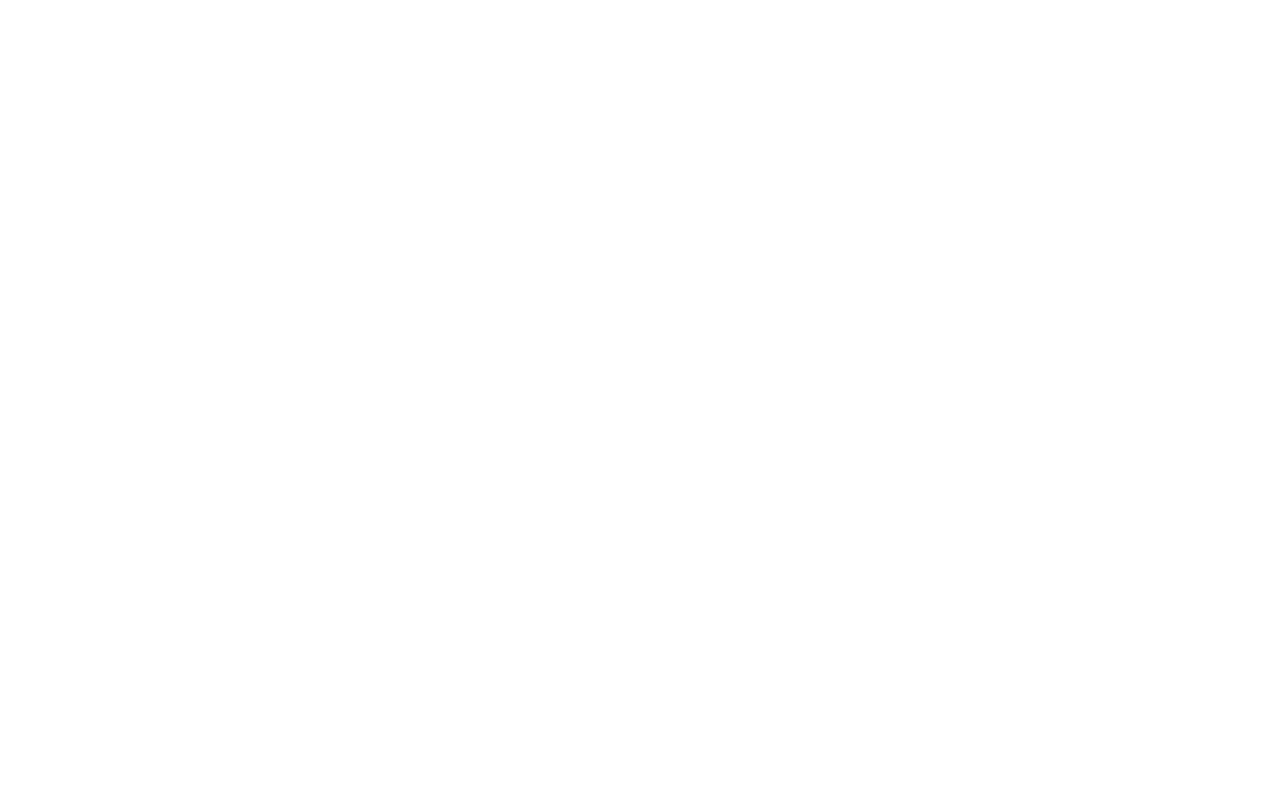
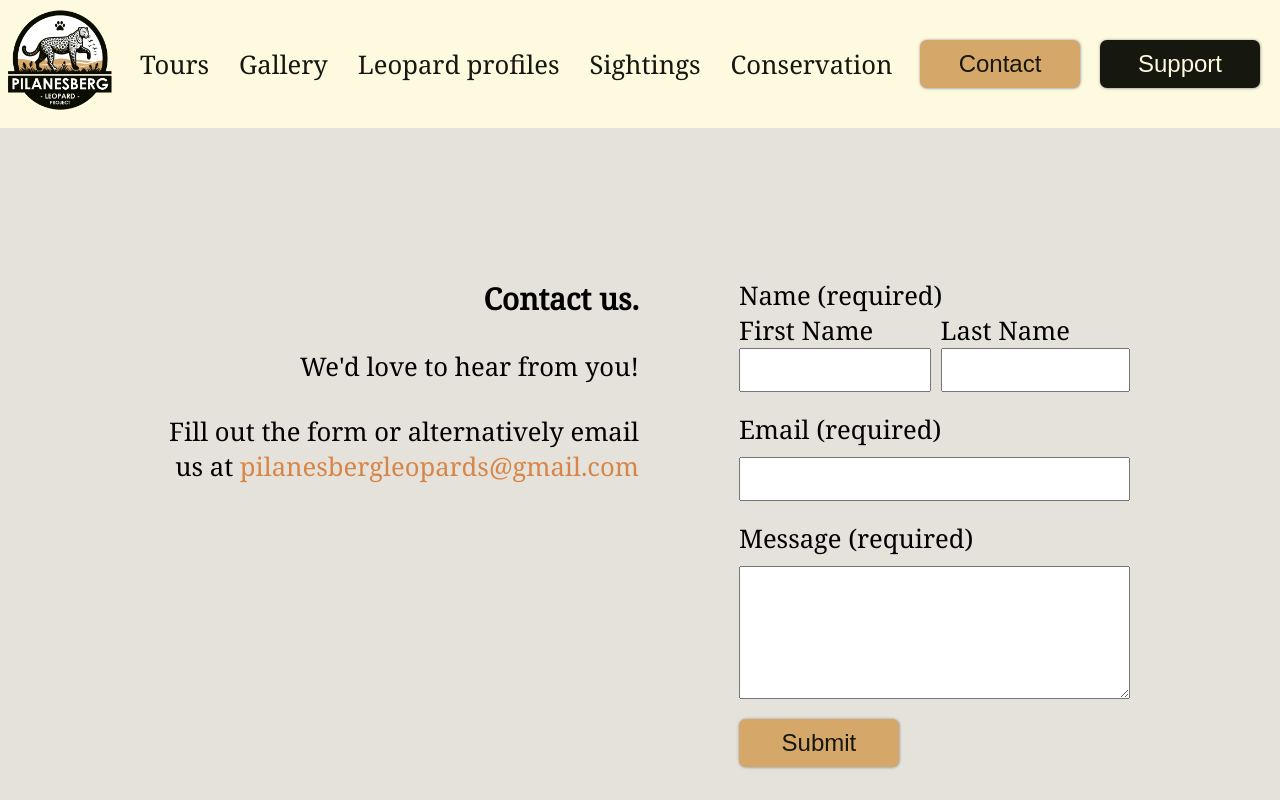
Before and after one commit to kyleabrahamse/pilanesberg-leopards, a React (Create React App) app: page /contact in a window 1280 px wide. Before the commit this address had no page. Shown: the top 800 px of the page. Built offline with nearby package versions, Linux system fonts and the light colour scheme.

Commit message:
Created contact page

```diff
--- a/src/App.jsx
+++ b/src/App.jsx
@@ -10,6 +10,7 @@ import GalleryPage from "./routes/gallery-page/gallery-page";
 import Sightings from "./routes/sightings/sightings";
 import Conservation from "./routes/conservation/conservation";
 import Tours from "./routes/tours/tours";
+import Contact from "./routes/contact/contact";
 
 function App() {
   return (
@@ -22,6 +23,7 @@ function App() {
           <Route path="leopard-profiles" element={<LeopardProfiles />} />
           <Route path="sightings" element={<Sightings />} />
           <Route path="conservation" element={<Conservation />} />
+          <Route path="contact" element={<Contact />} />
           {leopardIdCardsSorted.map((leopard, index) => (
             <Route
               key={index}
--- a/src/navigation/navigation.jsx
+++ b/src/navigation/navigation.jsx
@@ -43,8 +43,12 @@ function Nav() {
           </ul>
         </div>
         <div className="nav-btn-container">
-          <Button buttonType="white" text="Contact" />
-          <Button text="Support" />
+          <Link to="/contact">
+            <Button buttonType="white" text="Contact" />
+          </Link>
+          <Link to="/conservation">
+            <Button text="Support" />
+          </Link>
         </div>
         <i
           className={
--- /dev/null
+++ b/src/routes/contact/contact.jsx
@@ -0,0 +1,43 @@
+import { Link } from "react-router-dom";
+import Button from "../../components/button/button";
+
+import "./contact.scss";
+
+function Contact() {
+  return (
+    <div className="contact-container">
+      <div className="contact-left">
+        <h3>Contact us.</h3>
+        <p>We'd love to hear from you!</p>
+        <p>
+          Fill out the form or alternatively email us at{" "}
+          <Link className="link">
+            <span>pilanesbergleopards@gmail.com</span>
+          </Link>
+        </p>
+      </div>
+      <div className="contact-right">
+        <form>
+          <p>Name (required)</p>
+          <div className="name-container">
+            <div className="first">
+              <label>First Name</label>
+              <input type="text" />
+            </div>
+            <div className="last">
+              <label>Last Name</label>
+              <input type="text" />
+            </div>
+          </div>
+          <label>Email (required)</label>
+          <input type="email" />
+          <label>Message (required)</label>
+          <textarea type="text" rows="5" />
+          <Button buttonType="white" text="Submit" />
+        </form>
+      </div>
+    </div>
+  );
+}
+
+export default Contact;
--- /dev/null
+++ b/src/routes/contact/contact.scss
@@ -0,0 +1,53 @@
+.contact-container {
+  display: flex;
+  gap: 100px;
+  margin: 0 auto;
+  padding: 150px;
+  background-color: var(--alabaster);
+
+  .contact-left {
+    width: 50%;
+    text-align: right;
+
+    p {
+      margin-top: 30px;
+    }
+
+    span {
+      color: rgb(215, 134, 72);
+    }
+
+    span:hover {
+      color: var(--tigers-eye);
+    }
+  }
+
+  .contact-right {
+    width: 40%;
+
+    .name-container {
+      display: flex;
+      gap: 10px;
+
+      input {
+        width: 100%;
+      }
+    }
+  }
+
+  form {
+    display: flex;
+    flex-direction: column;
+
+    input,
+    textarea {
+      padding: 8px;
+      font-size: 1.3rem;
+      margin-bottom: 20px;
+    }
+
+    label {
+      margin-bottom: 10px;
+    }
+  }
+}
--- a/src/routes/footer/footer.jsx
+++ b/src/routes/footer/footer.jsx
@@ -9,7 +9,7 @@ function Footer() {
       <Outlet />
       <div className="footer">
         <strong className="contact">contact:</strong>
-        <p>abc@def.com</p>
+        <p>pilanesbergleopards@gmail.com</p>
         <Link
           target="_blank"
           to="https://www.facebook.com/groups/PilanesbergLeopardProject/"
```
